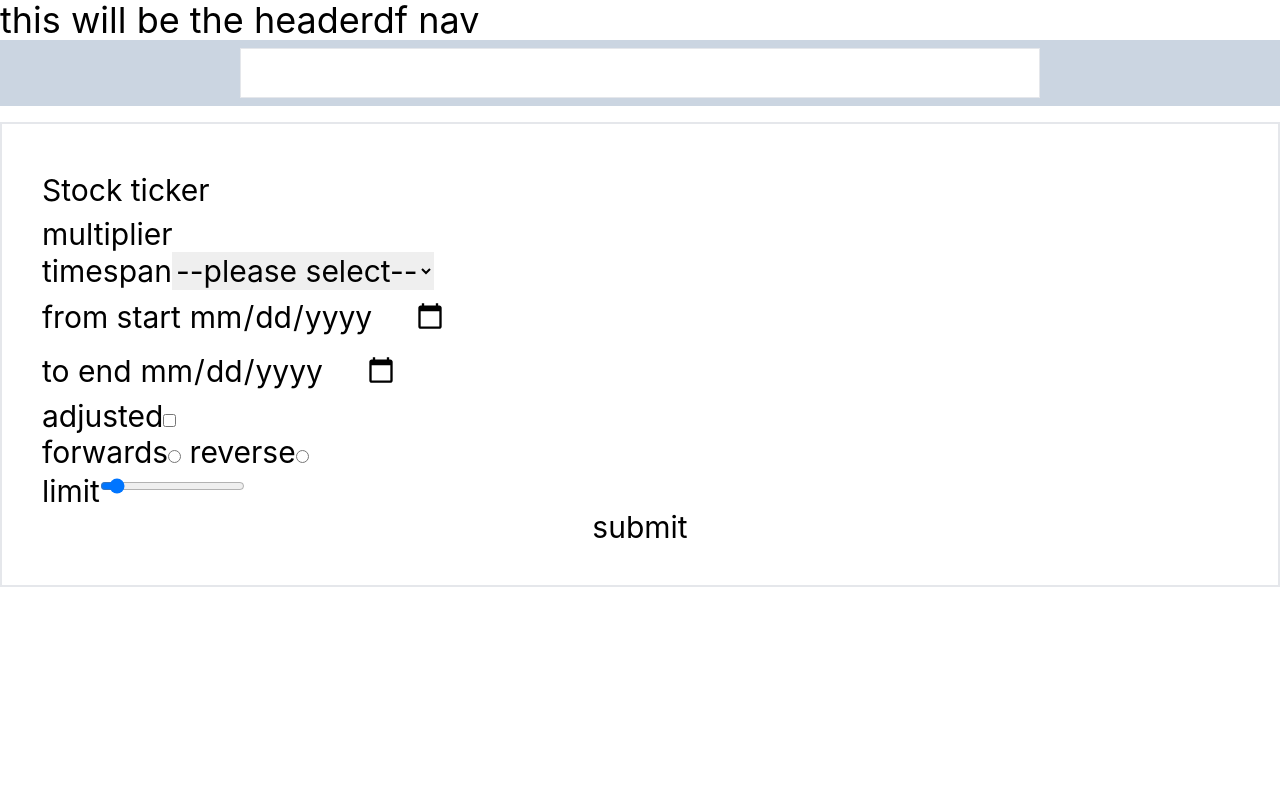
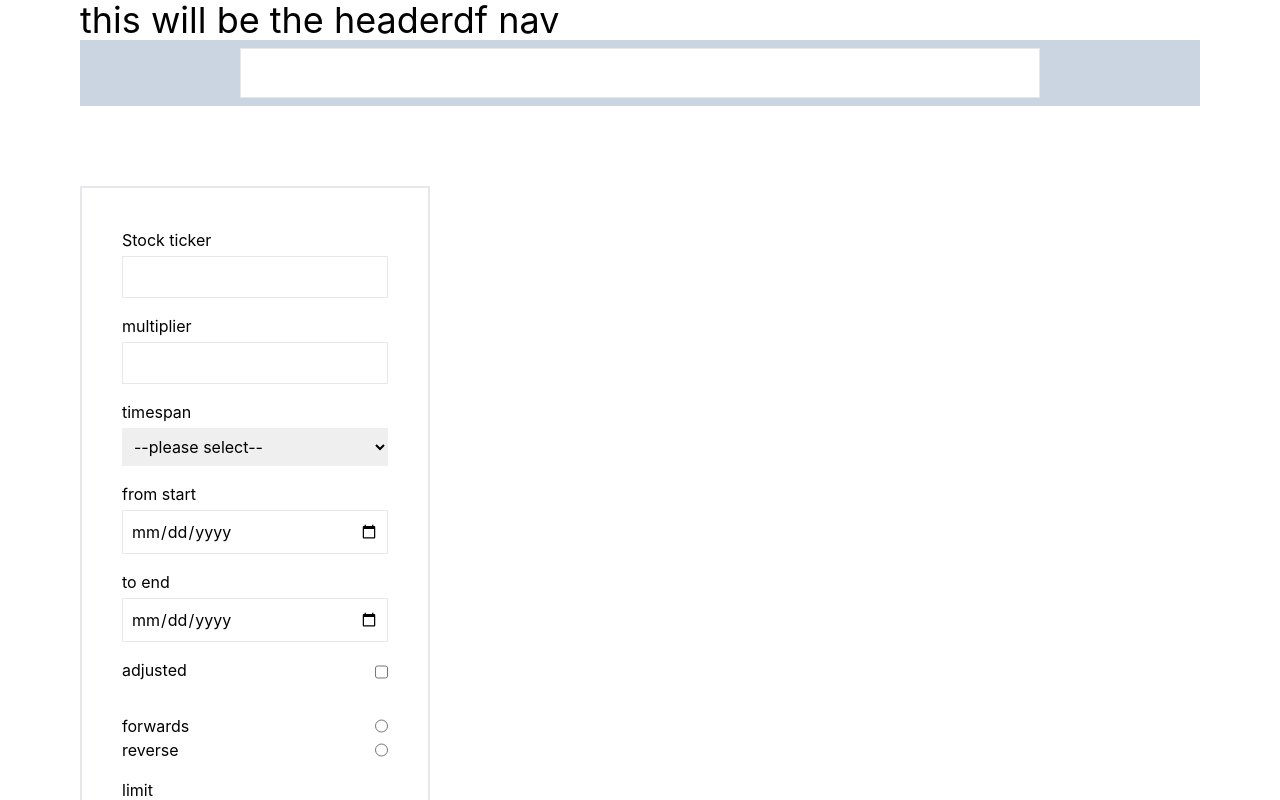
Before and after one commit to 88joonyc/polygon-ticker-app, a React (Create React App) app in the folder frontend/: page / in a window 1280 px wide. Shown: the top 800 px of the page. Built offline with nearby package versions, Linux system fonts and the light colour scheme.

Commit message:
add ticker search

```diff
--- a/frontend/src/App.js
+++ b/frontend/src/App.js
@@ -5,7 +5,7 @@ import SearchBar from './components/searchBar';
 
 function App() {
   return (
-    <div className="App">
+    <div className="max-w-[1440px] mx-auto px-20">
       <header className="text-4xl">
         <p>
           this will be the headerdf nav
--- a/frontend/src/components/tickerForm.js
+++ b/frontend/src/components/tickerForm.js
@@ -13,9 +13,10 @@ export default function TickerForm () {
     const [sort, setSort] = useState('');
     const [adjusted, setAdjusted] = useState('');
 
-    const [data, setData] = useState({})
-    const [meta, setMeta] = useState({})
-    const [image, setImage] = useState('')
+    const [data, setData] = useState({});
+    const [meta, setMeta] = useState({});
+    const [image, setImage] = useState('');
+    const [news, setNews] = useState('');
 
     const handleSubmit = async (e) => {
         e.preventDefault();
@@ -57,7 +58,6 @@ export default function TickerForm () {
             }
         }
 
-
         await Promise.all([
             fetch('http://localhost:5314/api/search', {
                 method:"POST",
@@ -84,6 +84,10 @@ export default function TickerForm () {
 
                 }
             })
+            .catch(err => console.log(err)),
+            fetch(`http://localhost:5314/api/ticker/news/${ticker}`)
+            .then(async res => await res.json())
+            .then(data => setNews(data))
             .catch(err => console.log(err))
         ]);
 
@@ -92,18 +96,17 @@ export default function TickerForm () {
     }
 
     return (
-        <>
-            {data.results&&meta &&<TickerCharts data={data.results} meta={meta} logoimage={image}/>}
-            <div className='border mt-4 text-3xl max-w-[1440px] m-auto'>
+        <div className="grid grid-cols-[1fr,4fr]">
+            <div className='border h-[1550px] mt-20 m-auto'>
                 <form className='flex flex-col border p-10' onSubmit={handleSubmit}>
                     <label for='ticker'> Stock ticker
-                        <input className="p-2" name='ticker' onChange={e => setTicker(e.target.value)} type='text'/>
+                        <input className="p-2 border mb-4 mt-1 " name='ticker' onChange={e => setTicker(e.target.value)} type='text'required/>
                     </label>
                     <label for='multiplier'> multiplier
-                        <input name='multiplier' onChange={e => setMultiplier(e.target.value)} type='number'/>
+                        <input className="p-2 border mb-4 mt-1" name='multiplier' onChange={e => setMultiplier(e.target.value)} type='number'required/>
                     </label>
-                    <label for='timespan'> timespan
-                        <select name='timespan' onChange={e => setTimespan(e.target.value)} >
+                    <label className="flex flex-col mb-4" for='timespan'> timespan
+                        <select className="p-2 mt-1" name='timespan' onChange={e => setTimespan(e.target.value)} >
                             <option value='' >--please select--</option>
                             <option value='minute' >minute</option>
                             <option value='hour' >hour</option>
@@ -114,29 +117,30 @@ export default function TickerForm () {
                             <option value='year' >year</option>
                         </select>
                     </label>
-                    <label for='start'> from start
-                        <input className="p-2" name='start' type='date' onChange={e => setStart(e.target.value)} />
+                    <label className="flex flex-col mb-4" for='start'> from start
+                        <input className="p-2 mt-1 border" name='start' type='date' onChange={e => setStart(e.target.value)} required/>
                     </label>
-                    <label for='end'> to end
-                        <input className="p-2" name='end' type='date' onChange={e => setEnd(e.target.value)} />
+                    <label className="flex flex-col mb-4" for='end'> to end
+                        <input className="p-2 mt-1 border" name='end' type='date' onChange={e => setEnd(e.target.value)} required/>
                     </label>
-                    <label for='limit'> adjusted
-                        <input className="p-2" name='limit' type='checkbox' value='true' onChange={e => setAdjusted(e.target.value)} />
+                    <label className="flex justify-between" for='limit'> adjusted
+                        <input className="p-2 mt-1 border" name='limit' type='checkbox' value='true' onChange={e => setAdjusted(e.target.value)} />
                     </label>
-                    <div onChange={e =>setSort(e.target.value)}>
-                        <label> forwards
+                    <div className="flex flex-col mb-4 mt-8" onChange={e =>setSort(e.target.value)} >
+                        <label className="flex justify-between"> forwards
                             <input name="sort" type="radio" value="asc" />
                         </label>
-                        <label> reverse
+                        <label className="flex justify-between"> reverse
                             <input name="sort" type="radio" value="dsc" />
                         </label>
                     </div>
-                    <label for='limit'> limit
-                        <input className="p-2" name='limit' type='range' min={0} max={5000} onChange={e => setLimit(e.target.value)} />
+                    <label className="flex flex-col mb-4" for='limit'> limit
+                        <input className="p-2" name='limit' type='range' min={0} max={5000} onChange={e => setLimit(e.target.value)} required/>
                     </label>
-                    <button>submit</button>
+                    <button className="mt-8 border p-3 rounded bg-blue-300 text-white hover:shadow-lg shadow-grey-400">submit</button>
                 </form>
             </div>
-        </>
+            {data.results&&meta &&<TickerCharts data={data.results} meta={meta} logoimage={image} news={news}/>}
+        </div>
     )
 }
```
Also changed, not shown: frontend/src/components/tickerCharts.js (+39 -19 lines). Lines whose indentation alone changed are shown as unchanged.
